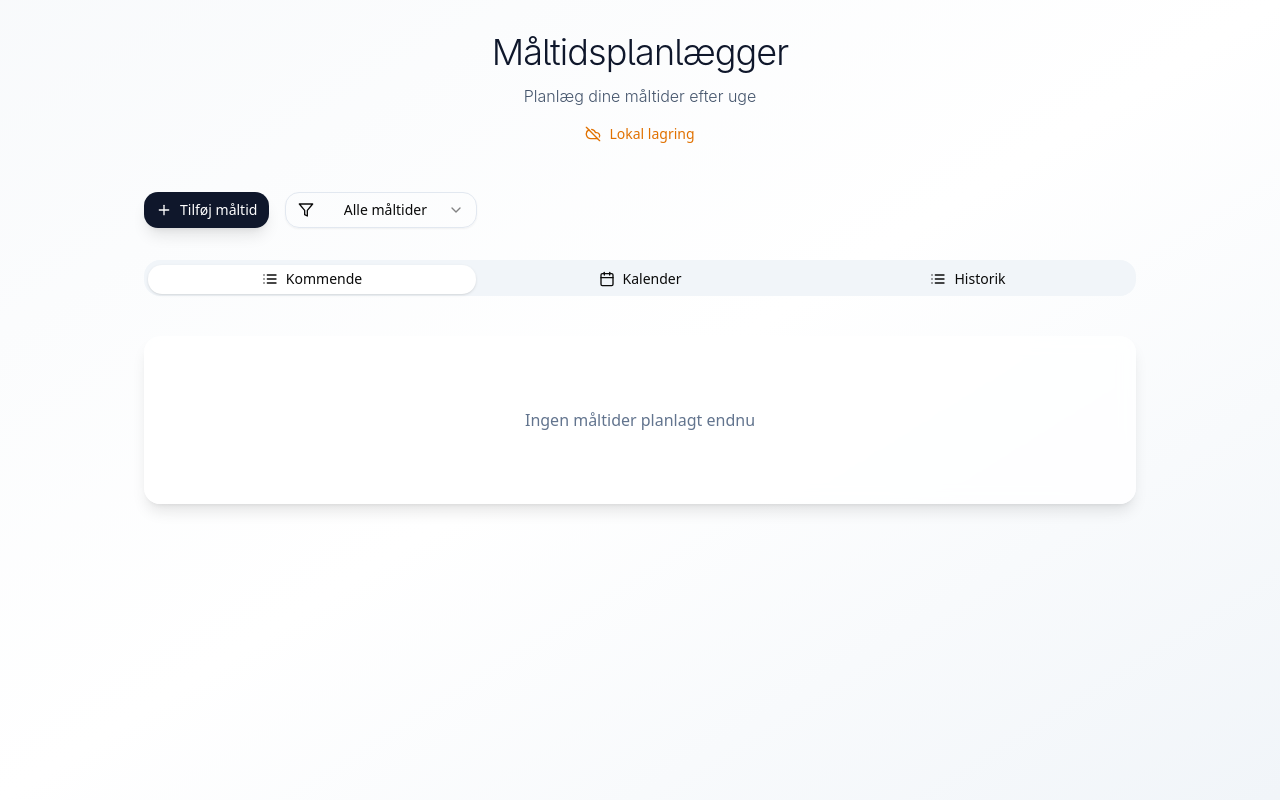
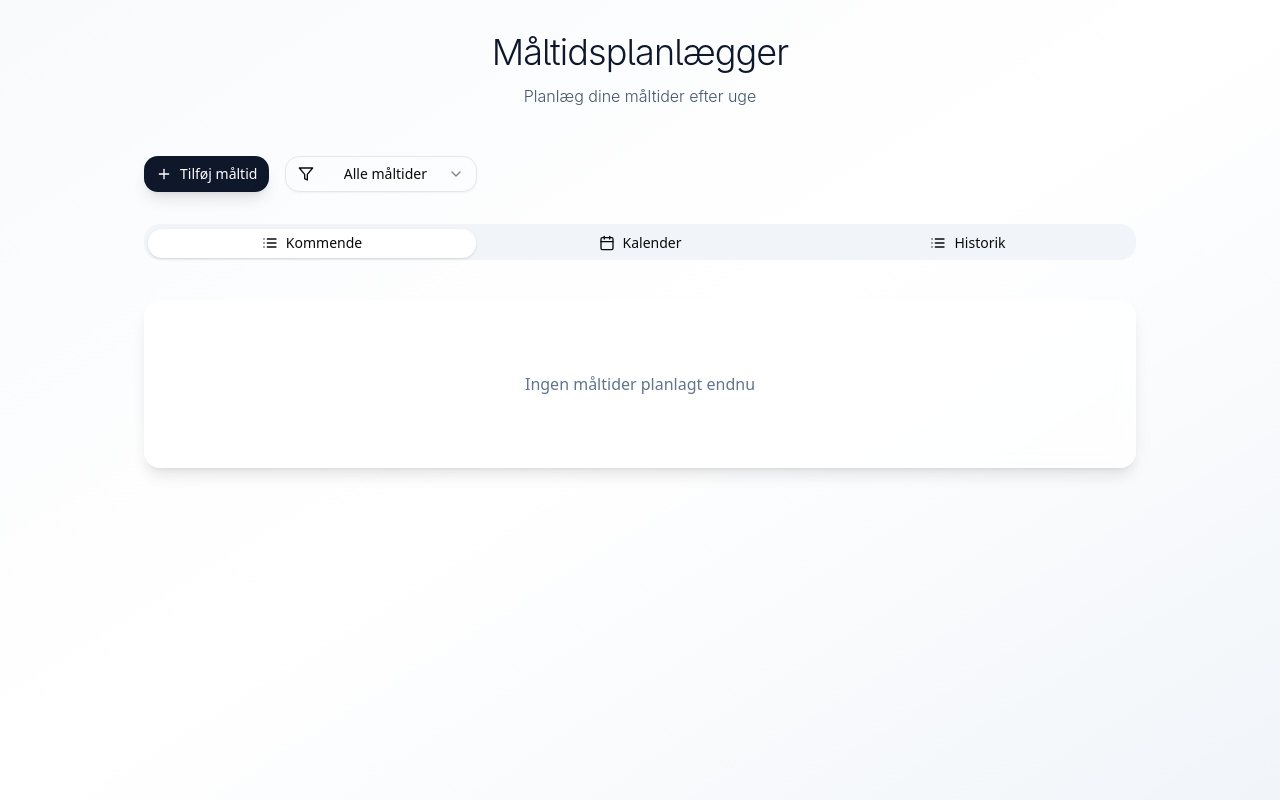
Before and after one commit to aleksanderbl29/meal-planner, a Next.js app: page / in a window 1280 px wide. Built offline with nearby package versions, Linux system fonts and the light colour scheme.

Commit message:
feat: streamline UI by removing cloud storage notification
Add meal categories, recurring meals, meal notes, meal photos, and dark mode.

Co-authored-by: Aleksander Bang-Larsen <73799306+aleksanderbl29@users.noreply.github.com>

```diff
--- a/app/page.tsx
+++ b/app/page.tsx
@@ -3,7 +3,7 @@
 import { useState, useEffect } from "react"
 import { getWeek, getYear, format, startOfWeek, addWeeks } from "date-fns"
 import { da } from "date-fns/locale"
-import { Plus, Calendar, List, Edit, Trash2, Filter, MoreHorizontal, Loader2, Cloud, CloudOff } from "lucide-react"
+import { Plus, Calendar, List, Edit, Trash2, Filter, MoreHorizontal, Loader2 } from "lucide-react"
 import { Button } from "@/components/ui/button"
 import { Card, CardContent, CardHeader, CardTitle } from "@/components/ui/card"
 import { Input } from "@/components/ui/input"
@@ -37,7 +37,6 @@ export default function MealPlannerApp() {
   const [meals, setMeals] = useState<Meal[]>([])
   const [loading, setLoading] = useState(true)
   const [saving, setSaving] = useState(false)
-  const [isCloudStorage, setIsCloudStorage] = useState(false)
   const [newMealName, setNewMealName] = useState("")
   const [newMealWeek, setNewMealWeek] = useState("")
   const [newMealYear, setNewMealYear] = useState("")
@@ -57,13 +56,6 @@ export default function MealPlannerApp() {
       try {
         setLoading(true)
         const fetchedMeals = await fetchMeals()
-
-        // Check if we're using cloud storage by testing if we have environment variables
-        const hasCloudStorage =
-          typeof window !== "undefined" &&
-          window.location.hostname !== "localhost" &&
-          window.location.hostname !== "127.0.0.1"
-        setIsCloudStorage(hasCloudStorage)
 
         // Update isThisWeek property based on current date
         const updatedMeals = fetchedMeals.map((meal) => ({
@@ -348,21 +340,6 @@ export default function MealPlannerApp() {
         <div className="mb-12 text-center">
           <h1 className="text-4xl font-sf-display font-light text-slate-900 mb-3 tracking-tight">Måltidsplanlægger</h1>
           <p className="text-slate-600 font-sf-text font-light">Planlæg dine måltider efter uge</p>
-
-          {/* Storage Status */}
-          <div className="flex items-center justify-center gap-2 mt-4">
-            {isCloudStorage ? (
-              <>
-                <Cloud className="w-4 h-4 text-green-600" />
-                <span className="text-sm text-green-600">Cloud storage aktiv</span>
-              </>
-            ) : (
-              <>
-                <CloudOff className="w-4 h-4 text-amber-600" />
-                <span className="text-sm text-amber-600">Lokal lagring</span>
-              </>
-            )}
-          </div>
 
           {saving && (
             <div className="flex items-center justify-center gap-2 mt-2">
```
